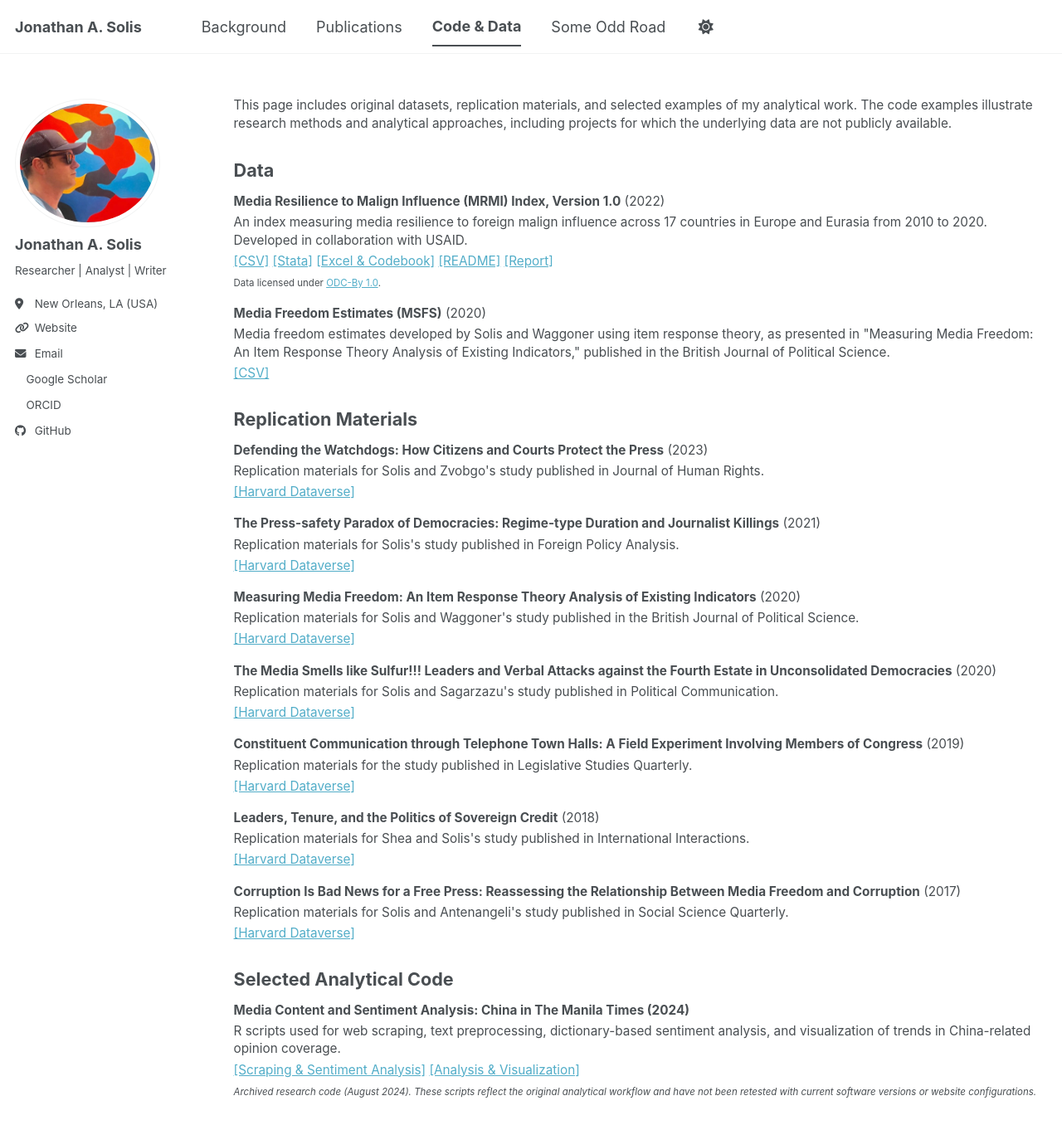
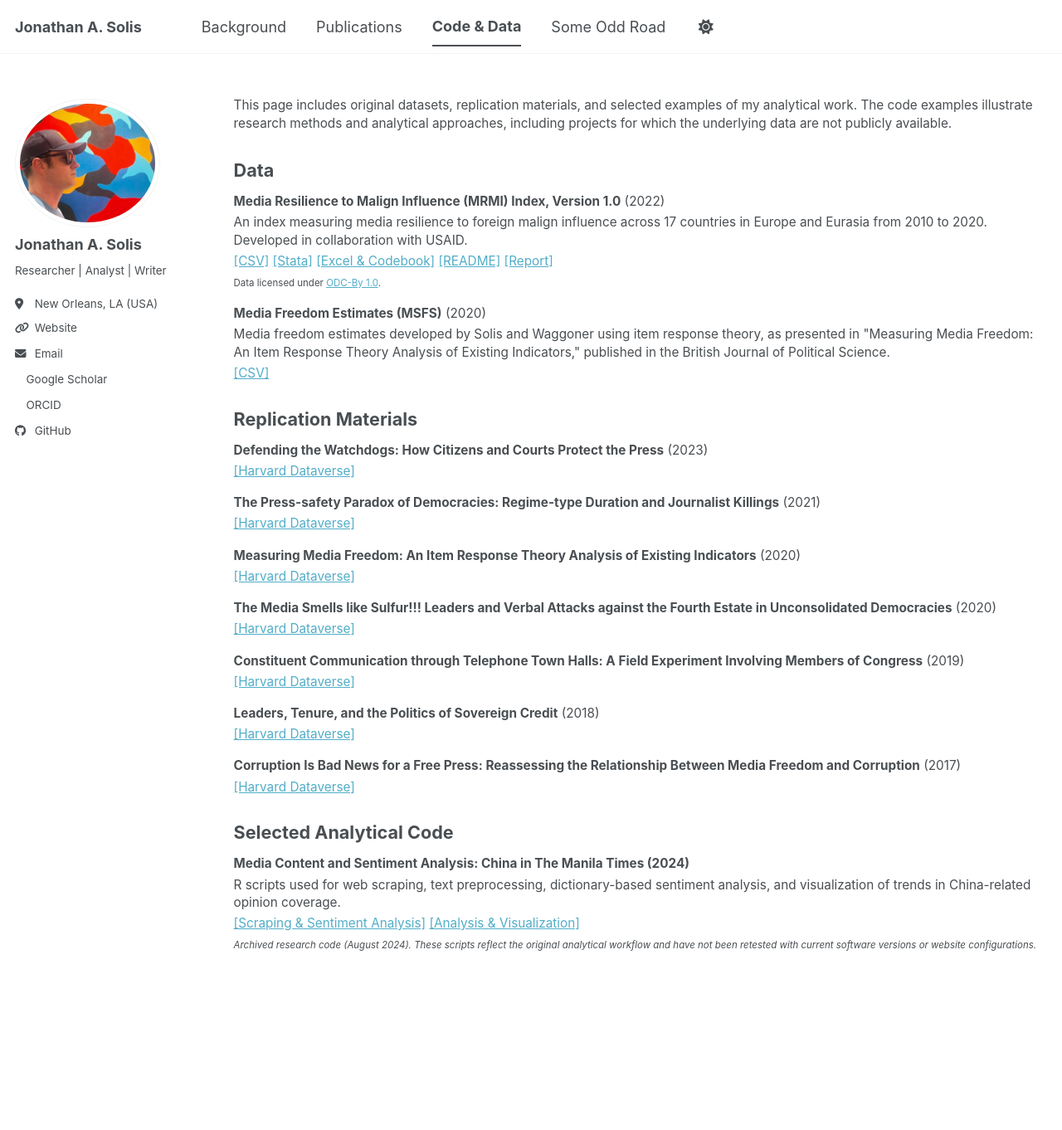
Before and after one commit to westbank-alchemy/westbank-alchemy.github.io, a Jekyll site: the page built from _pages/code-data.html, in a window 1280 px wide and 1378 px high. Shown: the top 1362 px of the window at 83% size. Built offline with Jekyll 4.4.1, drawn with Linux system fonts in a browser that asks for light colours; a style sheet for code colours, icons or effects is not loaded.

Commit message:
Update code-data.html

```diff
--- a/_pages/code-data.html
+++ b/_pages/code-data.html
@@ -97,43 +97,36 @@ author_profile: true
 
 <div class="code-data-entry">
   <p><strong>Defending the Watchdogs: How Citizens and Courts Protect the Press</strong> (2023)</p>
-  <p>Replication materials for Solis and Zvobgo's study published in Journal of Human Rights.</p>
   <p><a href="https://dataverse.harvard.edu/dataset.xhtml?persistentId=doi:10.7910/DVN/DRFGZY" target="_blank" rel="noopener noreferrer">[Harvard Dataverse]</a></p>
 </div>
 
 <div class="code-data-entry">
   <p><strong>The Press-safety Paradox of Democracies: Regime-type Duration and Journalist Killings</strong> (2021)</p>
-  <p>Replication materials for Solis's study published in Foreign Policy Analysis.</p>
   <p><a href="https://doi.org/10.7910/DVN/R5I3LL" target="_blank" rel="noopener noreferrer">[Harvard Dataverse]</a></p>
 </div>
 
 <div class="code-data-entry">
   <p><strong>Measuring Media Freedom: An Item Response Theory Analysis of Existing Indicators</strong> (2020)</p>
-  <p>Replication materials for Solis and Waggoner's study published in the British Journal of Political Science.</p>
   <p><a href="https://dataverse.harvard.edu/dataset.xhtml?persistentId=doi:10.7910/DVN/ENOEQS" target="_blank" rel="noopener noreferrer">[Harvard Dataverse]</a></p>
 </div>
 
 <div class="code-data-entry">
   <p><strong>The Media Smells like Sulfur!!! Leaders and Verbal Attacks against the Fourth Estate in Unconsolidated Democracies</strong> (2020)</p>
-  <p>Replication materials for Solis and Sagarzazu's study published in Political Communication.</p>
   <p><a href="https://dataverse.harvard.edu/dataset.xhtml?persistentId=doi:10.7910/DVN/NW8RCM" target="_blank" rel="noopener noreferrer">[Harvard Dataverse]</a></p>
 </div>
 
 <div class="code-data-entry">
   <p><strong>Constituent Communication through Telephone Town Halls: A Field Experiment Involving Members of Congress</strong> (2019)</p>
-  <p>Replication materials for the study published in Legislative Studies Quarterly.</p>
   <p><a href="https://dataverse.harvard.edu/dataset.xhtml?persistentId=doi:10.7910/DVN/LGBXWX" target="_blank" rel="noopener noreferrer">[Harvard Dataverse]</a></p>
 </div>
 
 <div class="code-data-entry">
   <p><strong>Leaders, Tenure, and the Politics of Sovereign Credit</strong> (2018)</p>
-  <p>Replication materials for Shea and Solis's study published in International Interactions.</p>
   <p><a href="https://dataverse.harvard.edu/dataset.xhtml?persistentId=doi:10.7910/DVN/VPK7BX" target="_blank" rel="noopener noreferrer">[Harvard Dataverse]</a></p>
 </div>
 
 <div class="code-data-entry">
   <p><strong>Corruption Is Bad News for a Free Press: Reassessing the Relationship Between Media Freedom and Corruption</strong> (2017)</p>
-  <p>Replication materials for Solis and Antenangeli's study published in Social Science Quarterly.</p>
   <p><a href="https://dataverse.harvard.edu/dataset.xhtml?persistentId=doi:10.7910/DVN/3GWFKV" target="_blank" rel="noopener noreferrer">[Harvard Dataverse]</a></p>
 </div>
 
```
